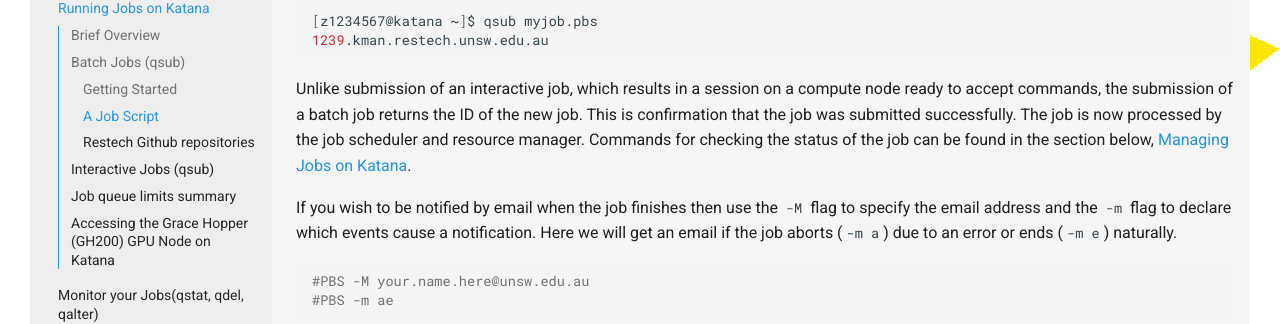
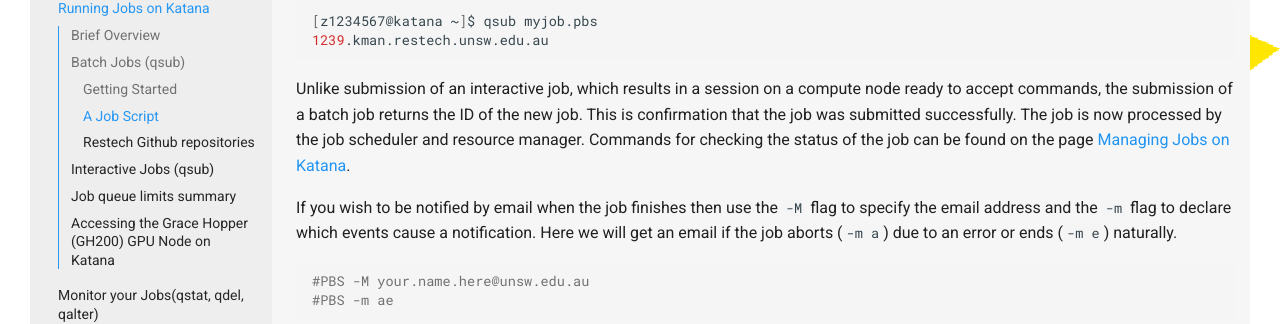
Before and after one commit to unsw-restech/unsw-restech.github.io, an MkDocs documentation site: the page built from docs/using_katana/running_jobs.md, in a window 1280 px wide and 900 px high, scrolled down 3129 px. Shown: the part 181-505 px from the top of the window. Built offline with MkDocs 1.6.1 and Material for MkDocs 9.7.7, drawn with Linux system fonts in a browser that asks for light colours; comment, search, counter and statistics services are not loaded.

Commit message:
Updating links
Fixing broken links

````diff
--- a/docs/using_katana/running_jobs.md
+++ b/docs/using_katana/running_jobs.md
@@ -23,7 +23,7 @@
 Regardless of type, the resource manager will put your job in a [Queue](../../help_support/glossary#queue).
 
 An **interactive job** provides a shell session on a [Compute Nodes](../../help_support/glossary#compute-nodes). You interact directly with the compute node running the software you need explicitly.
-Interactive jobs are useful for experimentation, debugging, and planning for **batch jobs**. You may also want to use [Katana on Demand](../using_katana/ondemand/) for the same purpose.
+Interactive jobs are useful for experimentation, debugging, and planning for **batch jobs**. You may also want to use [Katana on Demand](../ondemand/) for the same purpose.
 
 !!! note
     For calculations that run longer than a few hours, **batch jobs** are preferred.
@@ -119,8 +119,8 @@
 ```
 
 Unlike submission of an interactive job, which results in a session on a compute node ready to accept commands, the submission of a batch job returns the ID of the new job. This is confirmation
-that the job was submitted successfully. The job is now processed by the job scheduler and resource manager. Commands for checking the status of the job can be found in the section below,
-[Managing Jobs on Katana](#managing-jobs-on-katana).
+that the job was submitted successfully. The job is now processed by the job scheduler and resource manager. Commands for checking the status of the job can be found on the page
+[Managing Jobs on Katana](../monitor_jobs).
 
 If you wish to be notified by email when the job finishes then use the `-M` flag to specify the email address and the `-m` flag to declare which events cause a notification. Here we will get an
 email if the job aborts (`-m a`) due to an error or ends (`-m e`) naturally.
@@ -265,7 +265,7 @@
 !!! note
     Try to combine or divide batch jobs to fit within that 12 hour limit for fastest starting times.
 
-The resources available on a specific compute node can be shown with the [qstat](#managing-jobs-on-katana) command.
+The resources available on a specific compute node can be shown with the [qstat](../monitor_jobs) command.
 
 
 ## Accessing the Grace Hopper (GH200) GPU Node on Katana
````
